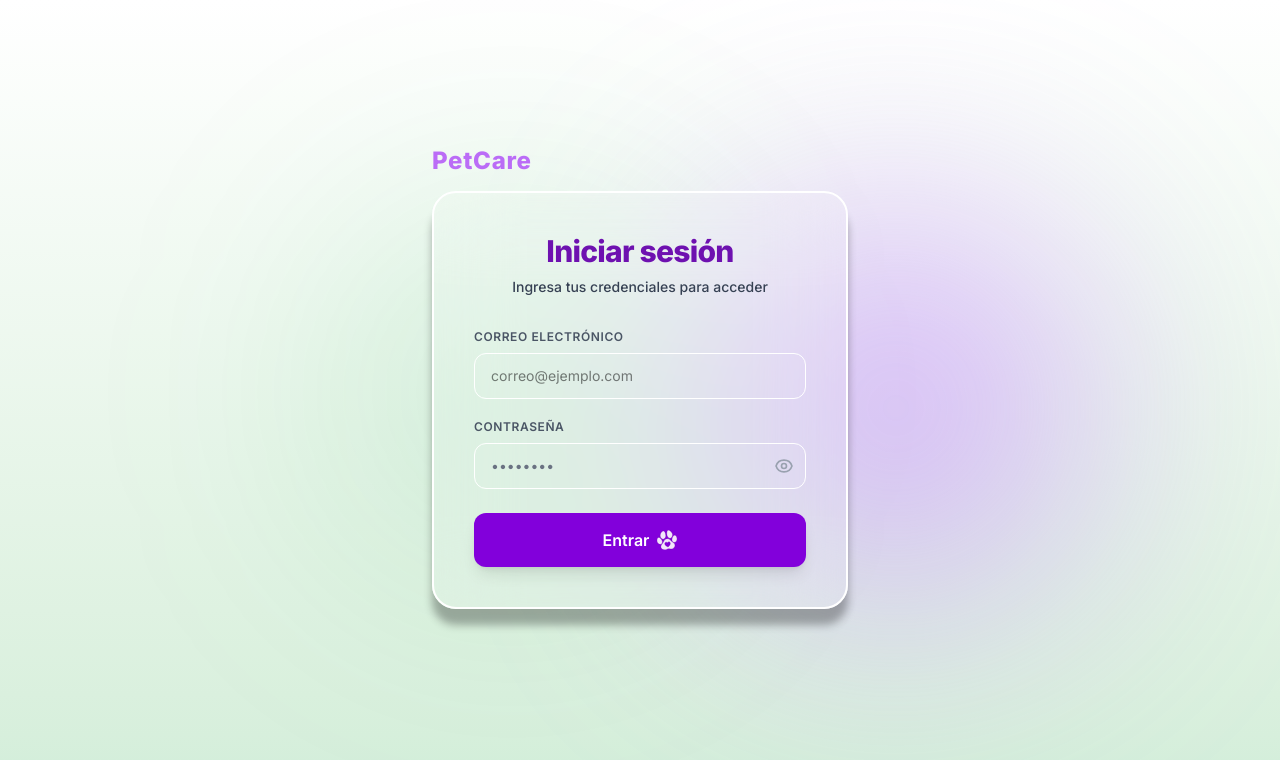
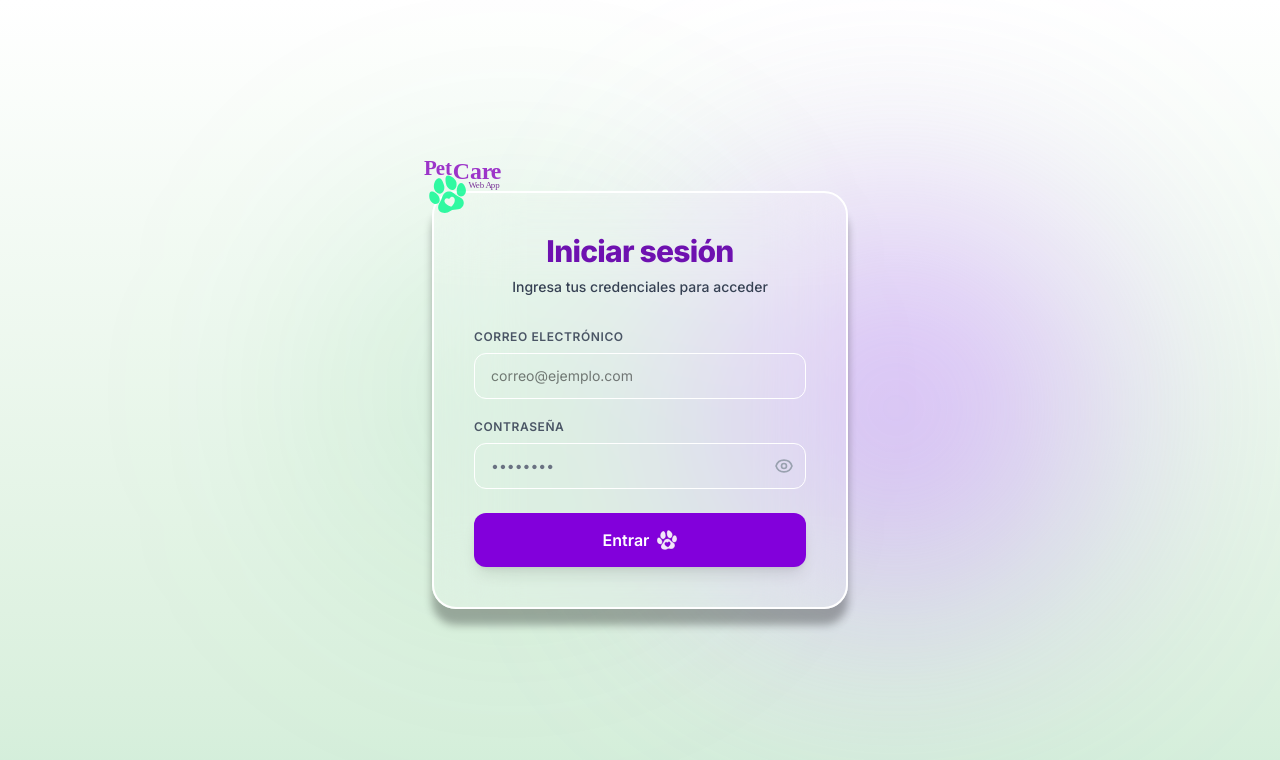
Before and after one commit to lainneker-kairos/pet_care136, a Next.js app in the folder frontend/: page /auth/login in a window 1280 px wide. Shown: the top 760 px of the page. Built offline with nearby package versions, Linux system fonts and the light colour scheme.

Commit message:
cambios frontend

```diff
--- a/frontend/src/app/auth/login/page.jsx
+++ b/frontend/src/app/auth/login/page.jsx
@@ -1,5 +1,6 @@
 "use client";
 import React, { useState } from "react";
+import Image from 'next/image';
 
 export default function Login() {
 
@@ -83,8 +84,14 @@ export default function Login() {
       {/* Contenedor principal */}
       <div className="relative z-10 w-full max-w-md p-4">
         {/* Logo flotante */}
-        <div className="absolute top-[-30px] left-4 text-white font-semibold text-sm tracking-wider opacity-60">
-          <h1 className="text-2xl font-extrabold text-purple-600">PetCare</h1>
+        <div className="absolute top-[-30px] left-2 text-white font-semibold text-sm tracking-wider opacity-80 z-30">
+            <Image
+            src="/logo_petcare.svg"
+            alt="Logo de PetCare"
+            width={150}
+            height={150}
+            className="w-20 h-20"
+          />
         </div>
 
         {/* Tarjeta Glassmorphism */}
--- a/frontend/src/component/navbar.jsx
+++ b/frontend/src/component/navbar.jsx
@@ -1,4 +1,5 @@
 import Link from "next/link";
+import Image from "next/image";
 
 export default function Navbar() {
     return (
@@ -6,7 +7,13 @@ export default function Navbar() {
             <nav className="mx-auto flex max-w-6xl items-center justify-between px-8 py-5">
                 {/* contenido del navbar */}
                 <Link href="/" className="text-2xl font-bold text-purple-700">
-                    PetCare
+                    <Image
+                        src="/logo_petcare.svg"
+                        alt="Logo de PetCare"
+                        width={150}
+                        height={150}
+                        className="w-18 h-18"
+                    />
                 </Link>
 
                 <div className="hidden items-center gap-8 text-sm font-semibold text-gray-600 md:flex">
```
Also changed, not shown: frontend/public/logo_petcare.svg (added).
